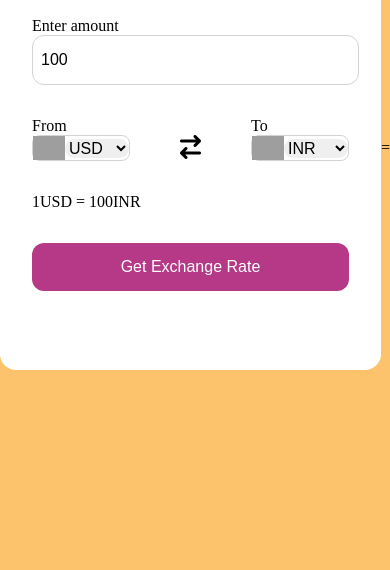
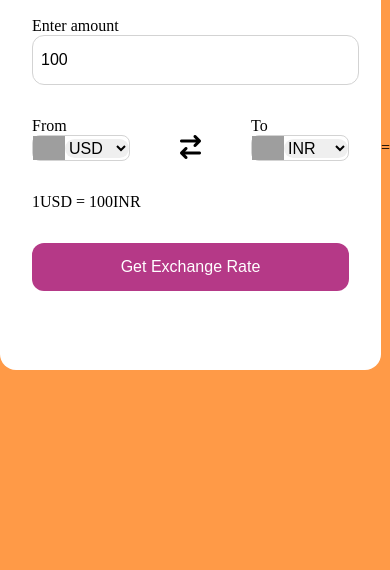
Before and after one commit to Utk-858/Currency-Convertor, a plain HTML site: page index.html in a window 390 px wide. Shown: the part 274-844 px from the top of the page. Drawn offline with Linux system fonts and the light colour scheme; grey boxes are pictures that could not be loaded.

Commit message:
responsiveness

```diff
--- a/style.css
+++ b/style.css
@@ -8,7 +8,7 @@ body{
     justify-content: center;
     align-items: center;
     min-height: 100vh;
-    background-color: rgb(253, 195, 108);
+    background-color: rgb(255, 154, 71);
 }
 
 .container{
```
